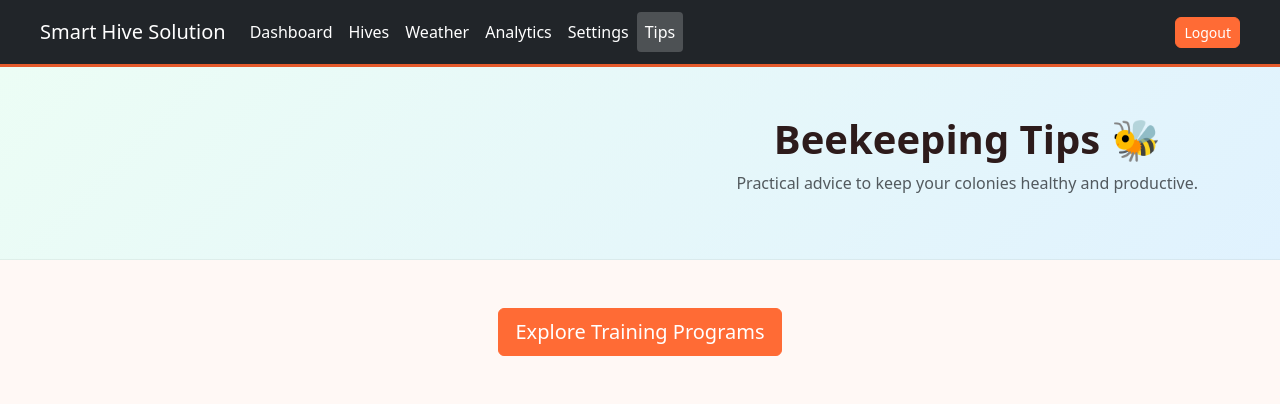
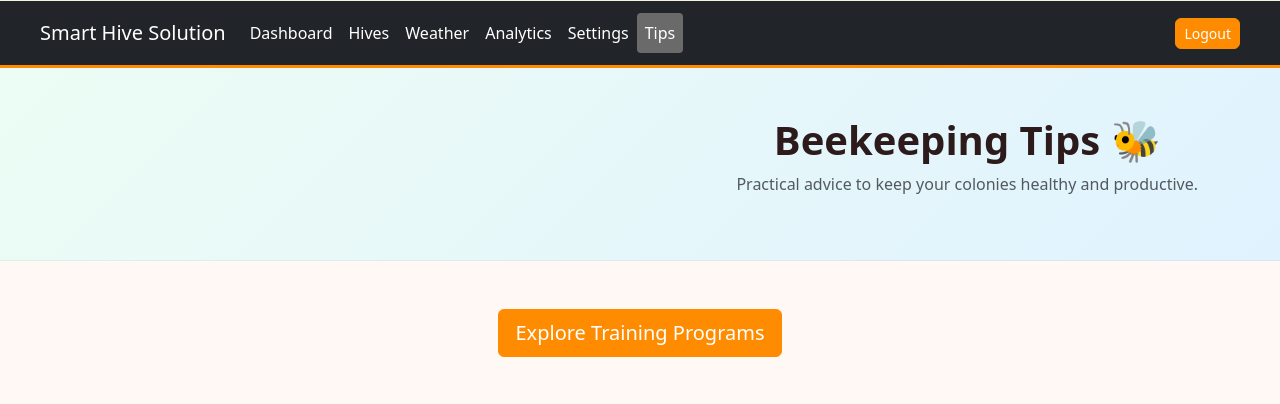
Before and after one commit to manzibahizi/smarthive, a PHP site: page /tips.html in a window 1280 px wide. Shown: the top 404 px of the page. Run offline with PHP 8.4, Linux system fonts and the light colour scheme.

Commit message:
Update to exact orange color from image - dark gray nav with orange accents

```diff
--- a/public/css/style.css
+++ b/public/css/style.css
@@ -6,15 +6,15 @@
 
 /* Orange theme variables */
 :root {
-    --primary-color: #ff6b35;
-    --secondary-color: #ff8c42;
-    --accent-color: #e55a2b;
+    --primary-color: #ff8c00;
+    --secondary-color: #ffa500;
+    --accent-color: #ff7f00;
     --dark-color: #2d1b1b;
     --darker-color: #1a0f0f;
     --light-bg: #fff8f5;
-    --border-color: #ffb399;
-    --navbar-color: #ff6b35;
-    --header-color: #ff6b35;
+    --border-color: #ffb366;
+    --navbar-color: #ff8c00;
+    --header-color: #ff8c00;
 }
 
 /* Global look and feel */
@@ -48,7 +48,7 @@
     max-width: 220px;
     min-height: 100vh;
     transition: all 0.3s ease;
-    background: var(--primary-color);
+    background: #4a4a4a;
     color: #ffffff;
     overflow-y: auto;
     display: flex;
@@ -188,10 +188,11 @@
 }
 
 #sidebar ul li.active > a, #sidebar ul li a.active {
-    background: rgba(255,255,255,0.2);
-    border-left-color: #ffffff;
+    background: #6a6a6a;
+    border-left-color: var(--primary-color);
     border-left-width: 4px;
     color: #ffffff;
+    border-radius: 4px;
 }
 
 #sidebar ul li.active > a i, #sidebar ul li a.active i {
@@ -235,9 +236,10 @@
 
 .navbar {
     padding: 12px 16px;
-    background: var(--navbar-color);
+    background: #4a4a4a;
     color: #fff;
-    border-bottom: 3px solid var(--accent-color);
+    border-bottom: 3px solid var(--primary-color);
+    border-top: 1px solid #f5f5dc;
 }
 
 .navbar .navbar-brand, .navbar .nav-link {
@@ -246,7 +248,7 @@
 
 .navbar .nav-link:hover, .navbar .nav-link.active {
     color: #ffffff;
-    background: rgba(255,255,255,0.2);
+    background: #6a6a6a;
     border-radius: 4px;
 }
 
```
